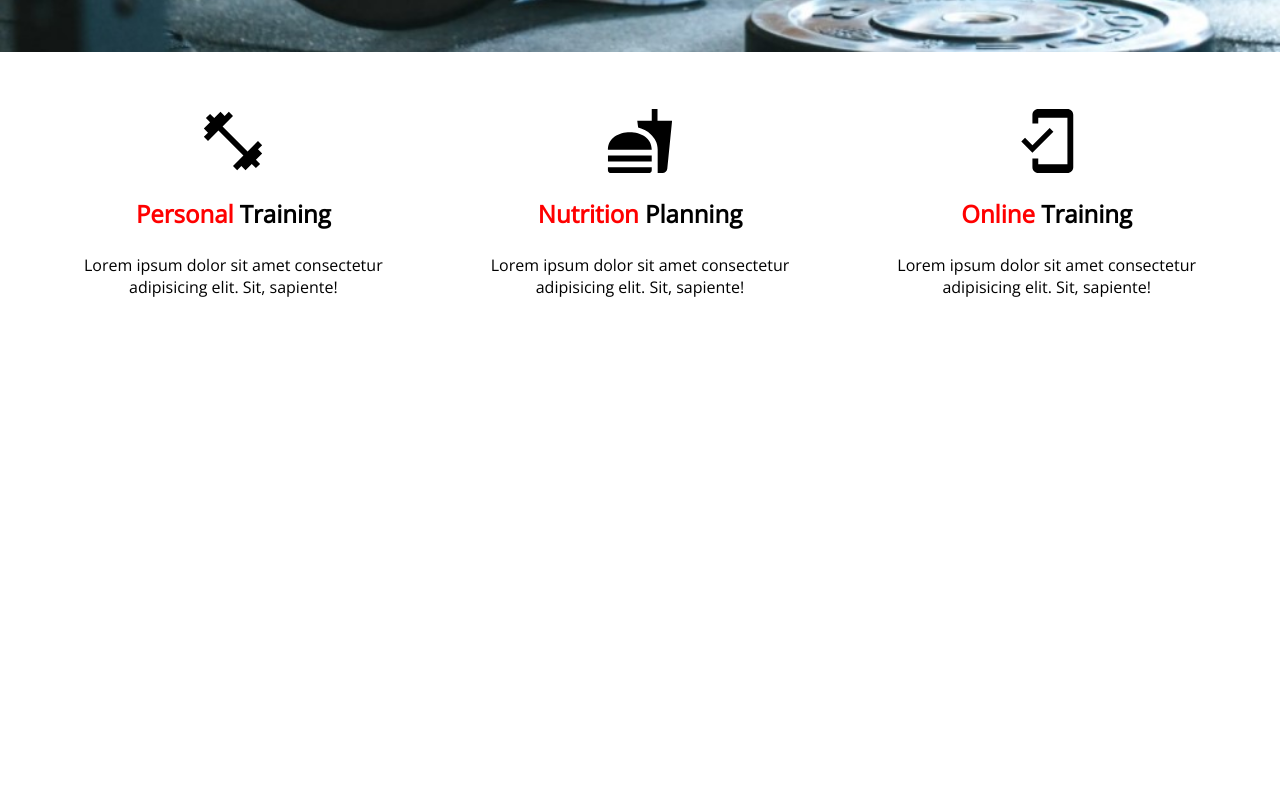
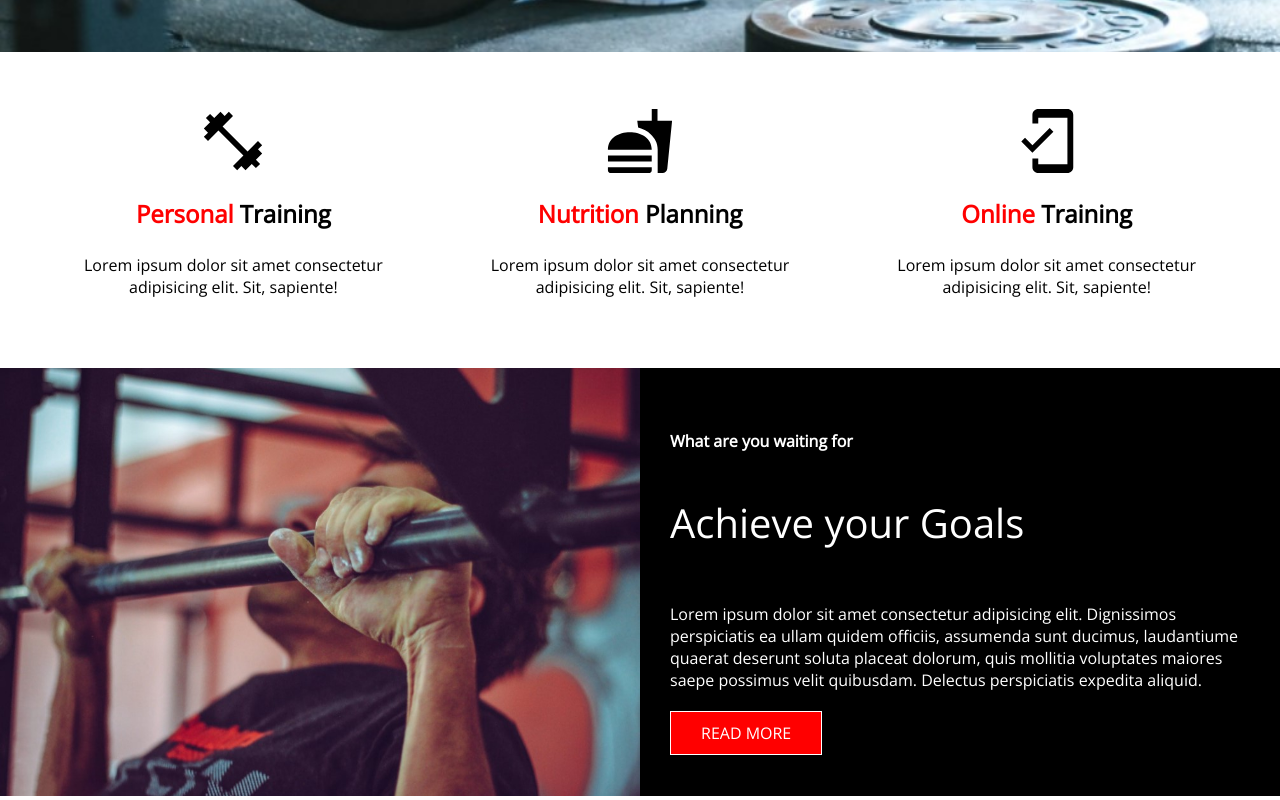
Before and after one commit to marcolvera/drew-fitness, a React (Create React App) app: page / in a window 1280 px wide. Shown: the part 748-1548 px from the top of the page. Before the commit the page ends 1116 px from the top, so only its background shows below. Built offline with nearby package versions, Linux system fonts and the light colour scheme.

Commit message:
update card img and txt

```diff
--- a/src/components/Card/Card.jsx
+++ b/src/components/Card/Card.jsx
@@ -7,13 +7,13 @@ const Card = () => {
         <div className={styles.row}>
             <div className={styles.column}>
                 <div className={styles.column1}>
-                    <img className={styles.img} src="https://i.imgur.com/F3Hpfav.jpg" alt=""/>
+                    <img className={styles.img} src="/card1.jpg" alt=""/>
                 </div>
             </div>
             <div className={styles.column}>
                 <div className={styles.column2}>
-                    <h4 className={styles.h4}>What are you looking for</h4>
-                    <h2 className={styles.h2}>We provide bespoken solutions</h2>
+                    <h4 className={styles.h4}>What are you waiting for</h4>
+                    <h2 className={styles.h2}>Achieve your Goals</h2>
                     <p className={styles.p}>Lorem ipsum dolor sit amet consectetur adipisicing elit. Dignissimos perspiciatis
                     ea ullam quidem officiis, assumenda sunt ducimus, laudantiume quaerat deserunt soluta placeat dolorum, quis mollitia
                     voluptates maiores saepe possimus velit quibusdam. Delectus perspiciatis expedita aliquid.</p>
--- a/src/components/Card/Card.module.css
+++ b/src/components/Card/Card.module.css
@@ -0,0 +1,75 @@
+.row {
+    display: flex;
+    flex-wrap: wrap;
+    width: 100%;
+    margin: 0;
+    padding: 0;
+    justify-content: space-evenly;
+
+}
+
+.column {
+    display: flex;
+    flex-direction: column;
+    flex-basis: 100%;
+    flex: 1;
+}
+
+
+.img {
+    width: 100%;
+    height: 100%;
+}
+
+.column1 {
+    height: 100%;
+
+}
+
+.column2 {
+    height: 100%;
+    background-color: black;
+    color: white;
+    display: flex;
+    flex-direction: column;
+    align-items: flex-start;
+    padding: 30px;
+    justify-content: center;
+    font-family: 'Open Sans', sans-serif;
+}
+
+.h2 {
+    font-size: 40px;
+    font-weight: 100;
+}
+
+.h4 {
+    margin-bottom: 10px;
+}
+
+.p {
+    margin: 20px 0;
+
+}
+
+.btn {
+    text-decoration: none;
+    background: red;
+    border: 1px solid white;
+    border-radius: white 5px;
+    color: white;
+    padding: 10px 30px;
+    font-family: 'Open Sans', sans-serif;
+}
+
+:hover.btn {
+    opacity: .9;
+}
+
+/* Mobile */
+@media(max-width: 768px) {
+   .column {
+       flex: 100%;
+       max-width: 100%;
+   }
+}
--- a/src/pages/Home/Home.jsx
+++ b/src/pages/Home/Home.jsx
@@ -2,6 +2,7 @@ import React from 'react';
 import Nav from '../../components/Nav/Nav';
 import MainBack from '../../components/MainBack/MainBack';
 import Icons from '../../components/Icons/Icons';
+import Card from '../../components/Card/Card';
 
 const home = () => {
     return(
@@ -9,6 +10,7 @@ const home = () => {
             <Nav />
             <MainBack />
             <Icons />
+            <Card />
         </div>
     )
 };
```
Also changed, not shown: public/card1.jpg (added).
